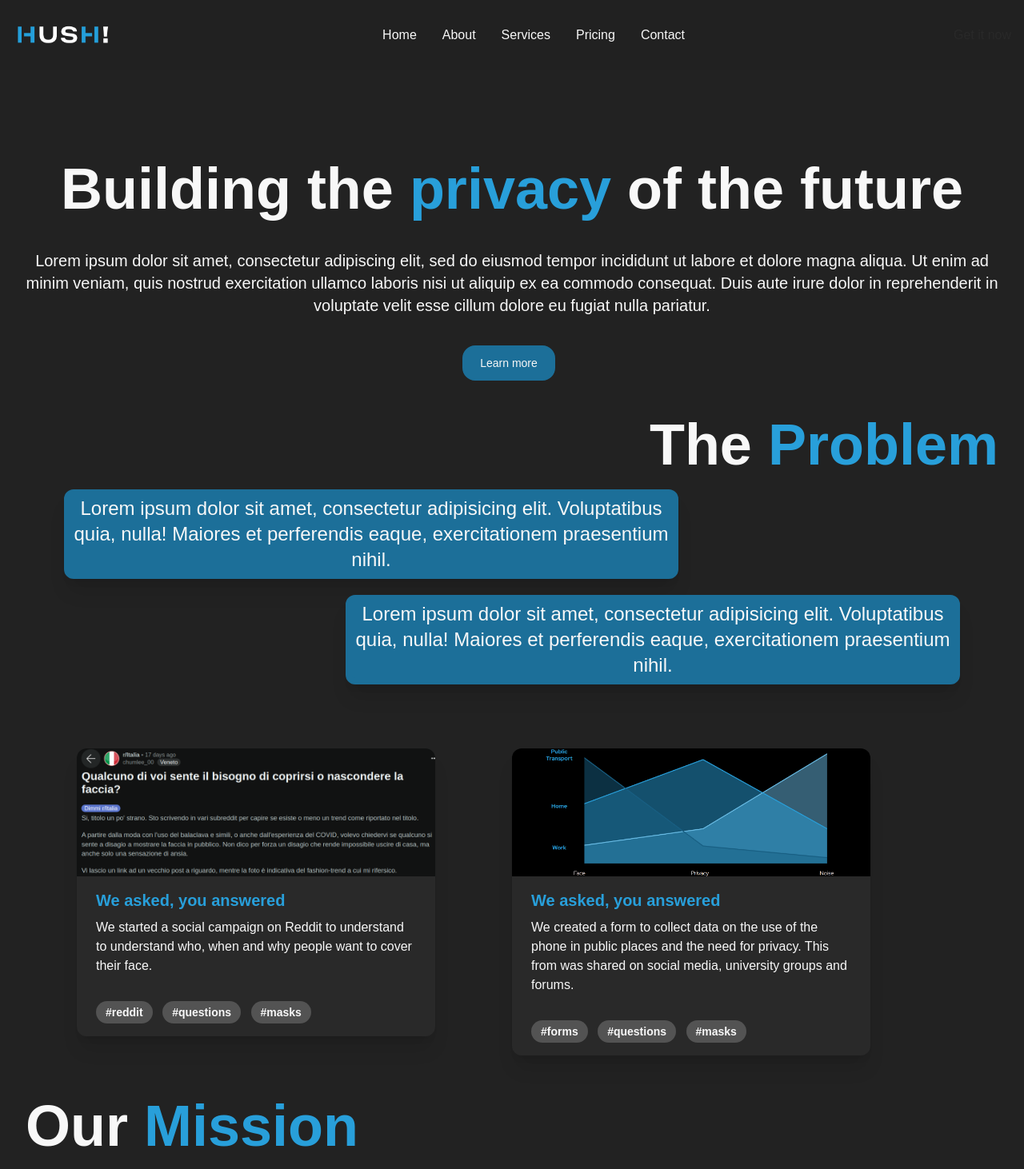
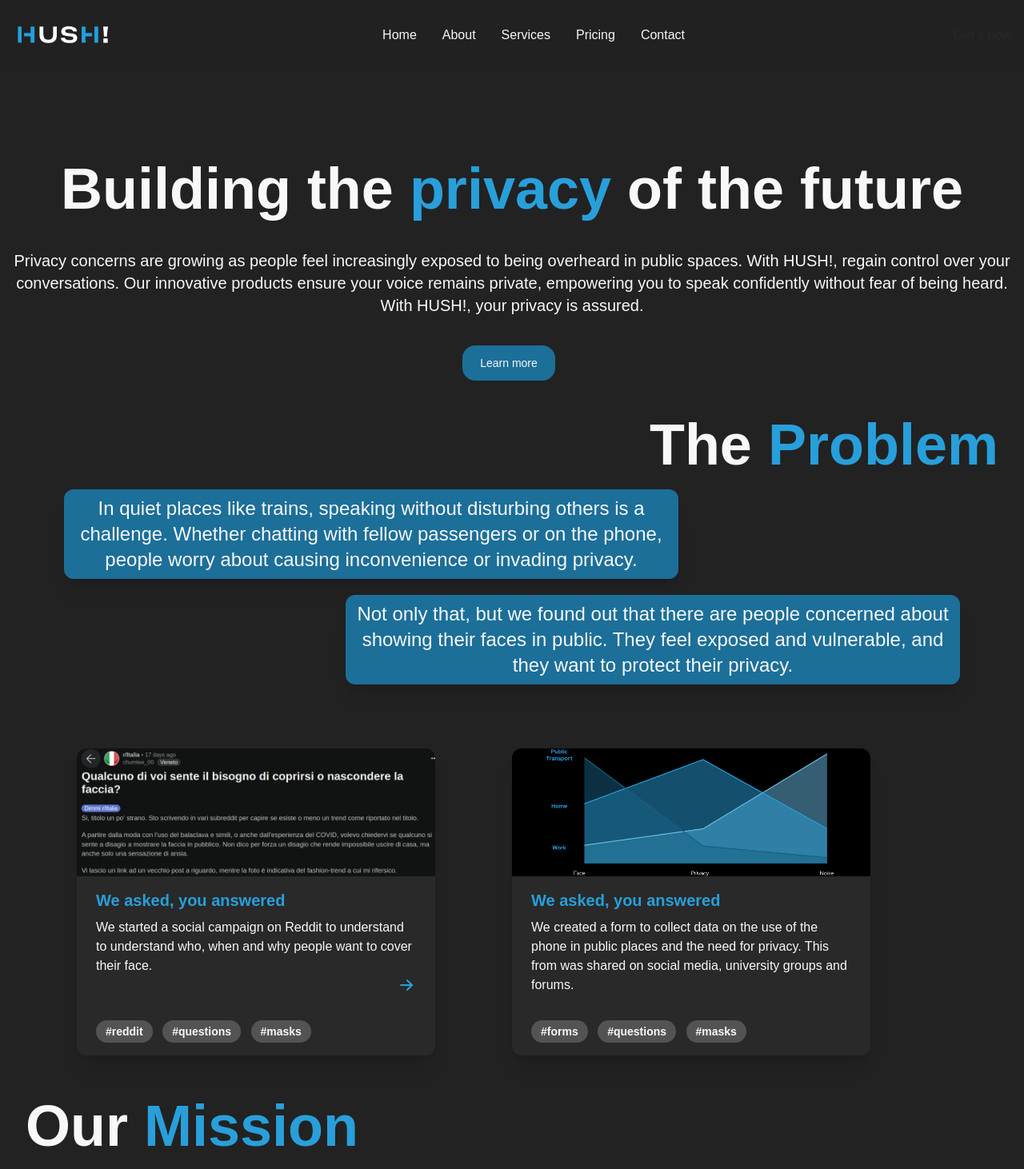
Before and after one commit to HUSH-MASK/MVP_site, a SvelteKit app: page /home in a window 1280 px wide. Shown: the top 1462 px of the page at 80% size. Built offline with nearby package versions, Linux system fonts and the light colour scheme; a web font is replaced by a local one.

Commit message:
added some links and text

```diff
--- a/src/routes/home/+page.svelte
+++ b/src/routes/home/+page.svelte
@@ -9,6 +9,7 @@
 	import paolo from '$lib/assets/paolo.jpg';
 	import marco_d_photo from '$lib/assets/marco_d_photo.jpeg';
 	import eddie_photo from '$lib/assets/eddie_photo.jpg';
+	import { IconArrowRight } from '@tabler/icons-svelte';
 </script>
 <body class="min-h-screen bg-hush-grey-600 font-redhat">
 	<nav class="bg-hush-grey-600/75 sticky top-0 z-50">
@@ -49,7 +50,7 @@
 
 	<div class="max-w-screen-xl flex flex-wrap flex-col items-center justify-between mx-auto p-4 mb-12 mt-24">
 		<h1 class="text-hush-white  text-7xl font-bold hover:scale-110 transform transition">Building the <span class="text-hush-blue-500">privacy </span> of the future</h1>
-		<p class="hover:scale-110 transform transition text-hush-white center mt-10 text-xl text-center">Lorem ipsum dolor sit amet, consectetur adipiscing elit, sed do eiusmod tempor incididunt ut labore et dolore magna aliqua. Ut enim ad minim veniam, quis nostrud exercitation ullamco laboris nisi ut aliquip ex ea commodo consequat. Duis aute irure dolor in reprehenderit in voluptate velit esse cillum dolore eu fugiat nulla pariatur.</p>
+		<p class="hover:scale-110 transform transition text-hush-white center mt-10 text-xl text-center">Privacy concerns are growing as people feel increasingly exposed to being overheard in public spaces. With HUSH!, regain control over your conversations. Our innovative products ensure your voice remains private, empowering you to speak confidently without fear of being heard. With HUSH!, your privacy is assured.</p>
 		<a href="{base}/home#problem">
 			<button type="button" class="hover:scale-110 transform transition mt-9 max-w-40 font-redhat text-hush-white hover:text-black border-2 border-hush-blue-800 hover:bg-hush-blue-800 focus:ring-4 focus:outline-none focus:ring-hush-blue-800 font-medium rounded-2xl text-sm px-5 py-2.5 text-center me-2 mb-2 dark:border-hush-blue-800 dark:text-hush-white dark:hover:text-hush-white dark:hover:bg-hush-blue-800sh dark:focus:ring-hush-blue-800 bg-hush-blue-800">Learn more </button>
 		</a>
@@ -63,30 +64,33 @@
 				</span>
 			</h1>
 			<p class="text-hush-white text-2xl text-center mr-auto ml-12 max-w-screen-md bg-hush-blue-800 border-8 rounded-xl border-hush-blue-800 shadow-xl">
-				Lorem ipsum dolor sit amet, consectetur adipisicing elit. Voluptatibus quia, nulla! Maiores et perferendis eaque, exercitationem praesentium nihil.
+				In quiet places like trains, speaking without disturbing others is a challenge. Whether chatting with fellow passengers or on the phone, people worry about causing inconvenience or invading privacy.
 			</p>
 			<p class="text-hush-white text-2xl text-center ml-auto mr-12 max-w-screen-md bg-hush-blue-800 border-8 rounded-xl border-hush-blue-800 mt-5 shadow-xl">
-				Lorem ipsum dolor sit amet, consectetur adipisicing elit. Voluptatibus quia, nulla! Maiores et perferendis eaque, exercitationem praesentium nihil.
+				Not only that, but we found out that there are people concerned about showing their faces in public. They feel exposed and vulnerable, and they want to protect their privacy.
 			</p>
 		</div>
 
-		<div class="max-w-screen-xl flex flex-wrap  place-items-start  justify-between p-4 mx-auto">
+		<div class="max-w-screen-xl flex flex-wrap place-items-start justify-center p-4 mx-auto mb">
 
 			<!-- REDDIT -->
 
 			<div class="max-w-md rounded-xl overflow-hidden  bg-hush-grey-500 text-black mr-24 hover:scale-110 transform transition shadow-xl">
+				<a href="https://www.reddit.com/r/Italia/comments/1bjajuo/qualcuno_di_voi_sente_il_bisogno_di_coprirsi_o/">
 				<img class="w-full max-h-40 object-cover" src="{reddit_post}" alt="Reddit post">
 				<div class="px-6 py-4">
 					<div class="font-bold text-xl mb-2 text-hush-blue-500">We asked, you answered</div>
 					<p class="text-hush-white text-base">
 						We started a social campaign on Reddit to understand to understand who, when and why people want to cover their face.
 					</p>
+					<IconArrowRight class="w-6 h-6 text-hush-blue-500 ml-auto" />
 				</div>
 				<div class="px-6 pt-4 pb-2">
 					<span class="inline-block bg-hush-grey-300 rounded-full px-3 py-1 text-sm font-semibold mr-2 mb-2 text-hush-white">#reddit</span>
 					<span class="inline-block bg-hush-grey-300 rounded-full px-3 py-1 text-sm font-semibold  mr-2 mb-2 text-hush-white">#questions</span>
 					<span class="inline-block bg-hush-grey-300 rounded-full px-3 py-1 text-sm font-semibold  mr-2 mb-2 text-hush-white">#masks</span>
 				</div>
+				</a>
 			</div>
 			<!-- FORM -->
 
@@ -105,7 +109,6 @@
 					<span class="inline-block bg-hush-grey-300 rounded-full px-3 py-1 text-sm font-semibold  mr-2 mb-2 text-hush-white">#questions</span>
 					<span class="inline-block bg-hush-grey-300 rounded-full px-3 py-1 text-sm font-semibold  mr-2 mb-2 text-hush-white">#masks</span>
 				</div>
-
 			</div>
 		</div>
 
@@ -127,7 +130,9 @@
 			<h1 class="text-hush-white mr-auto text-3xl  mb-12 text-center">Because whispering is not an option</h1>
 
 			<div class="max-w-screen-xl flex flex-wrap place-items-start justify-center p-4 mx-auto mb">
-				<button type="button" class="text-xl hover:scale-110 transform transition font-redhat text-hush-white hover:text-white border-2 bg-hush-grey-500 border-hush-grey-500 hover:bg-hush-grey-500 focus:ring-4 focus:outline-none focus:ring-hush-grey-500 font-medium rounded-2xl  px-5 py-2.5 text-center me-2 mb-2 dark:border-hush-grey-500 dark:text-hush-white dark:hover:text-white dark:hover:bg-hush-grey-500 dark:focus:hush-grey-500">Discover TACITUS</button>
+				<a href="{base}/mask">
+					<button type="button" class="text-xl hover:scale-110 transform transition font-redhat text-hush-white hover:text-white border-2 bg-hush-grey-500 border-hush-grey-500 hover:bg-hush-grey-500 focus:ring-4 focus:outline-none focus:ring-hush-grey-500 font-medium rounded-2xl  px-5 py-2.5 text-center me-2 mb-2 dark:border-hush-grey-500 dark:text-hush-white dark:hover:text-white dark:hover:bg-hush-grey-500 dark:focus:hush-grey-500">Discover TACITUS</button>
+				</a>
 			</div>
 
 		</div>
--- a/src/routes/mask/+page.svelte
+++ b/src/routes/mask/+page.svelte
@@ -47,6 +47,7 @@
 <div class="max-w-screen-xl flex flex-wrap items-center justify-between mx-auto p-4 mb-24">
 	<ul class="max-w-screen-xl flex  items-center justify-between mx-auto p-4">
 		<li class="flex flex-col">
+			<a href="{base}/pricing">
 				<div class="flex-col hover:scale-110 shadow-xl transform transition block rounded-lg bg-white p-6 text-surface shadow-secondary-1 dark:bg-surface-dark dark:text-white bg-hush-grey-500 mt-20">
 					<p class="text-hush-white max-w-screen-sm text-xl ">
 						Your discreet voice solution. Say goodbye to unwanted attention. Perfect for privacy seekers, professionals and people that looks for Italian style.
@@ -56,6 +57,7 @@
 					</p>
 					<IconArrowRight class="ml-auto text-hush-white"/>
 				</div>
+			</a>
 			<h1 class="text-hush-white mr-auto text-7xl font-bold mt-60"> <span class="text-hush-blue-500">TACITUS </span>MASK</h1>
 		</li>
 		<li>
```
Lines whose indentation alone changed are shown as unchanged.
